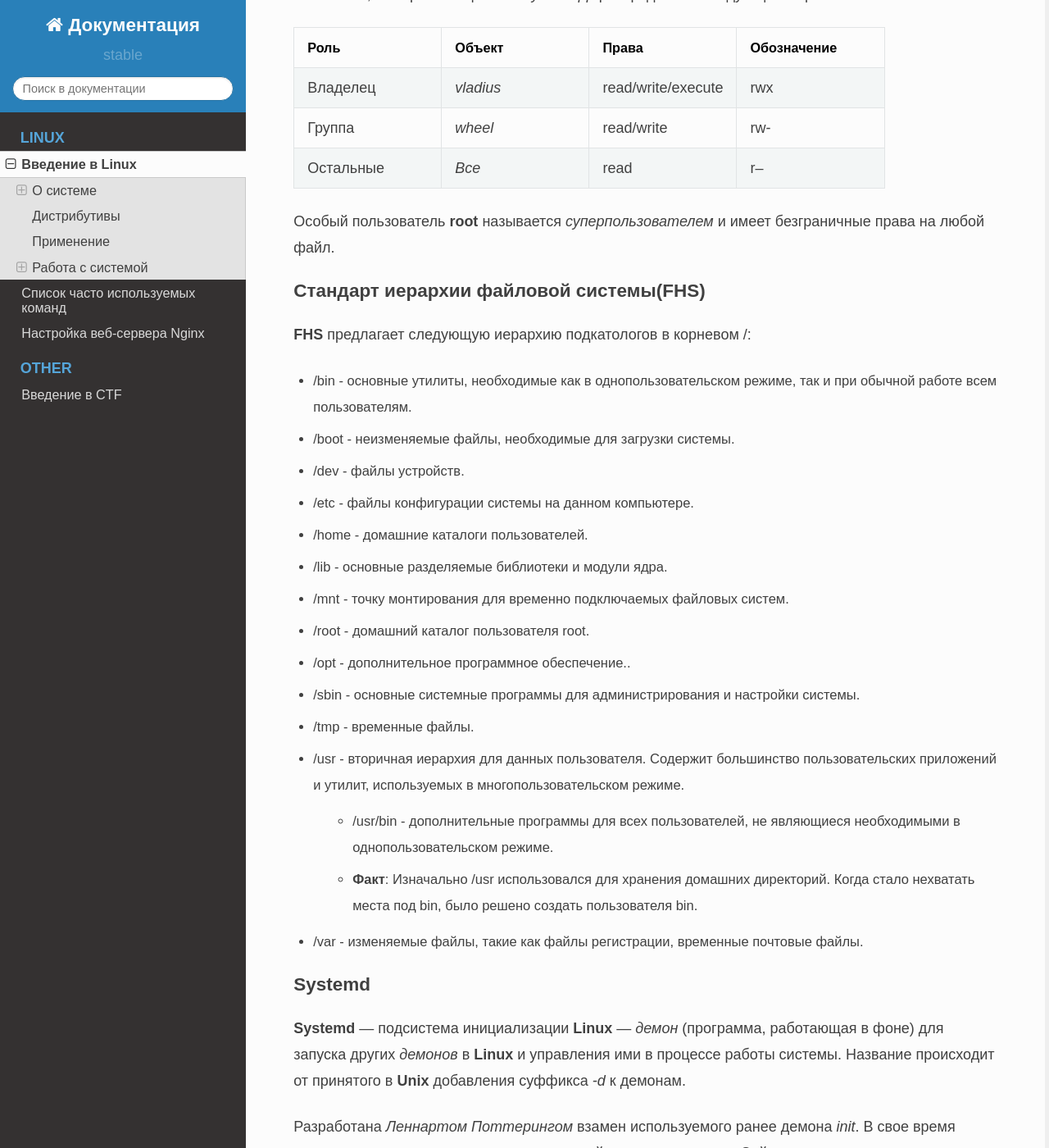
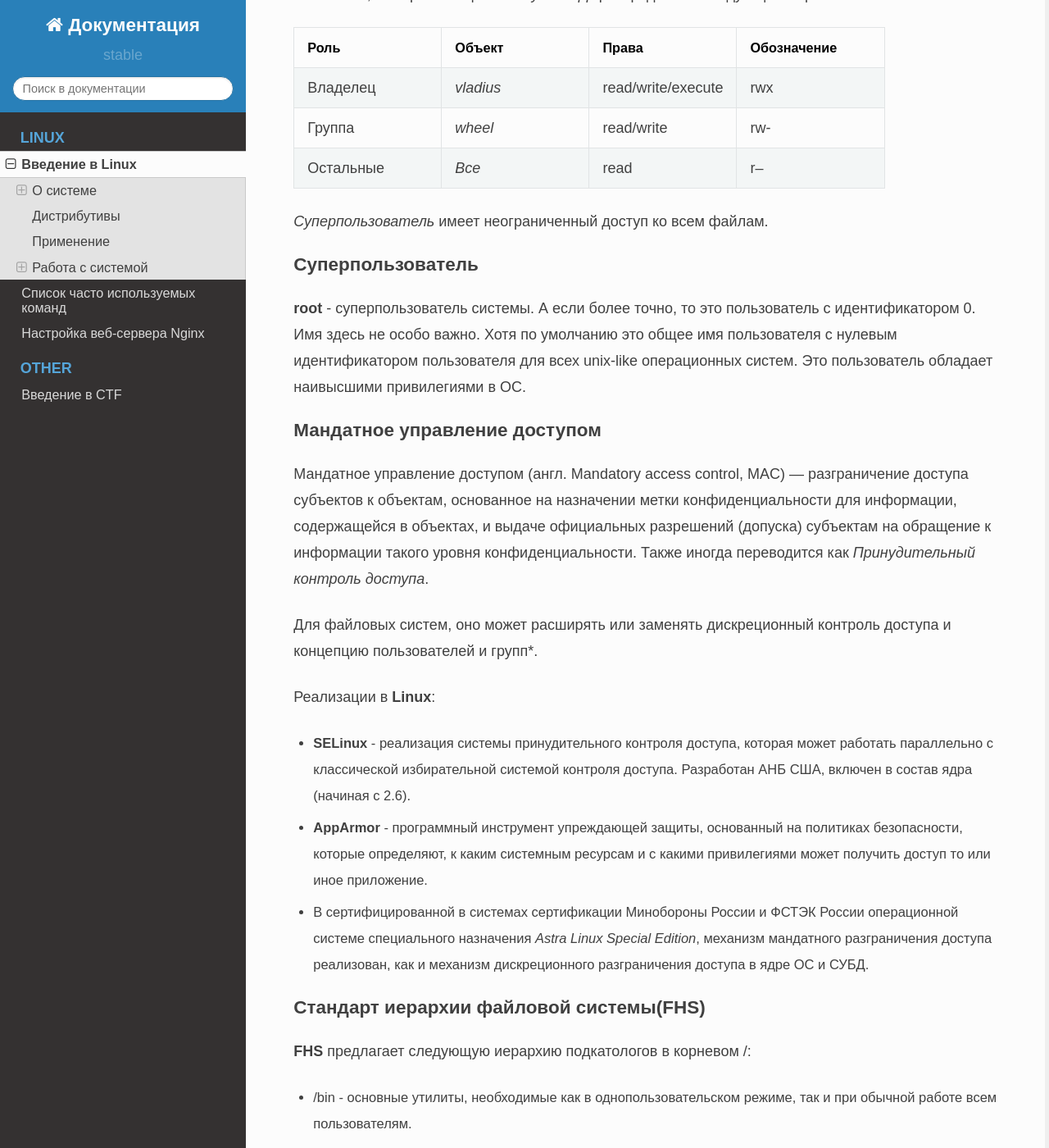
Before and after one commit to Vladius25/docs, a Sphinx documentation site: the page built from source/linux.rst, in a window 1280 px wide and 1400 px high, scrolled down 7304 px. Shown: the whole window at 82% size. Built offline with Sphinx 7.4.7 and the Read the Docs theme 2.0.0, drawn with Linux system fonts in a browser that asks for light colours; some of the changed text lies outside the part shown.

Commit message:
new articles

```diff
--- a/source/linux.rst
+++ b/source/linux.rst
@@ -94,7 +94,7 @@
 
 Благодаря возможностями трансформации и масштабирования **Linux** ее можно встретить во всех областях компьютерной техники.
 
-* Лидер на рынке серверов.
+* Лидер на рынке серверных ОС.
 * Лидер на рынке мобильных ОС (*Ядро ОС Android - Linux*).
 * Лидер на рынке встраеваемых систем.
 * Главный элемент кластеров и моделей распределенных вычислений.
@@ -175,10 +175,33 @@
    "Группа","*wheel*","read/write","rw-"
    "Остальные","*Все*","read","r--"
 
-Особый пользователь **root** называется *суперпользователем* и имеет безграничные права на любой файл.
+*Суперпользователь* имеет неограниченный доступ ко всем файлам.
+
+.. _superuser:
+
+Cуперпользователь
+-----------------------------------------
+
+**root** - суперпользователь системы. А если более точно, то это пользователь с идентификатором 0. Имя здесь не особо важно. Хотя по умолчанию это общее имя пользователя с нулевым идентификатором пользователя для всех unix-like операционных систем. Это пользователь обладает наивысшими привилегиями в ОС.
+
+.. _mac:
+
+Мандатное управление доступом
+-----------------------------------------
+
+Мандатное управление доступом (англ. Mandatory access control, MAC) — разграничение доступа субъектов к объектам, основанное на назначении метки конфиденциальности для информации, содержащейся в объектах, и выдаче официальных разрешений (допуска) субъектам на обращение к информации такого уровня конфиденциальности. Также иногда переводится как *Принудительный контроль доступа*.
+
+Для файловых систем, оно может расширять или заменять дискреционный контроль доступа и концепцию пользователей и групп*.
+
+Реализации в **Linux**:
+
+* **SELinux** - реализация системы принудительного контроля доступа, которая может работать параллельно с классической избирательной системой контроля доступа. Разработан АНБ США, включен в состав ядра (начиная с 2.6).
+* **AppArmor** - программный инструмент упреждающей защиты, основанный на политиках безопасности, которые определяют, к каким системным ресурсам и с какими привилегиями может получить доступ то или иное приложение.
+* В сертифицированной в системах сертификации Минобороны России и ФСТЭК России операционной системе специального назначения *Astra Linux Special Edition*, механизм мандатного разграничения доступа реализован, как и механизм дискреционного разграничения доступа в ядре ОС и СУБД.
+
 
 Cтандарт иерархии файловой системы(FHS)
-----------------------------------------------------------------------------
+-----------------------------------------
 
 **FHS** предлагает следующую иерархию подкатологов в корневом /:
 
```
